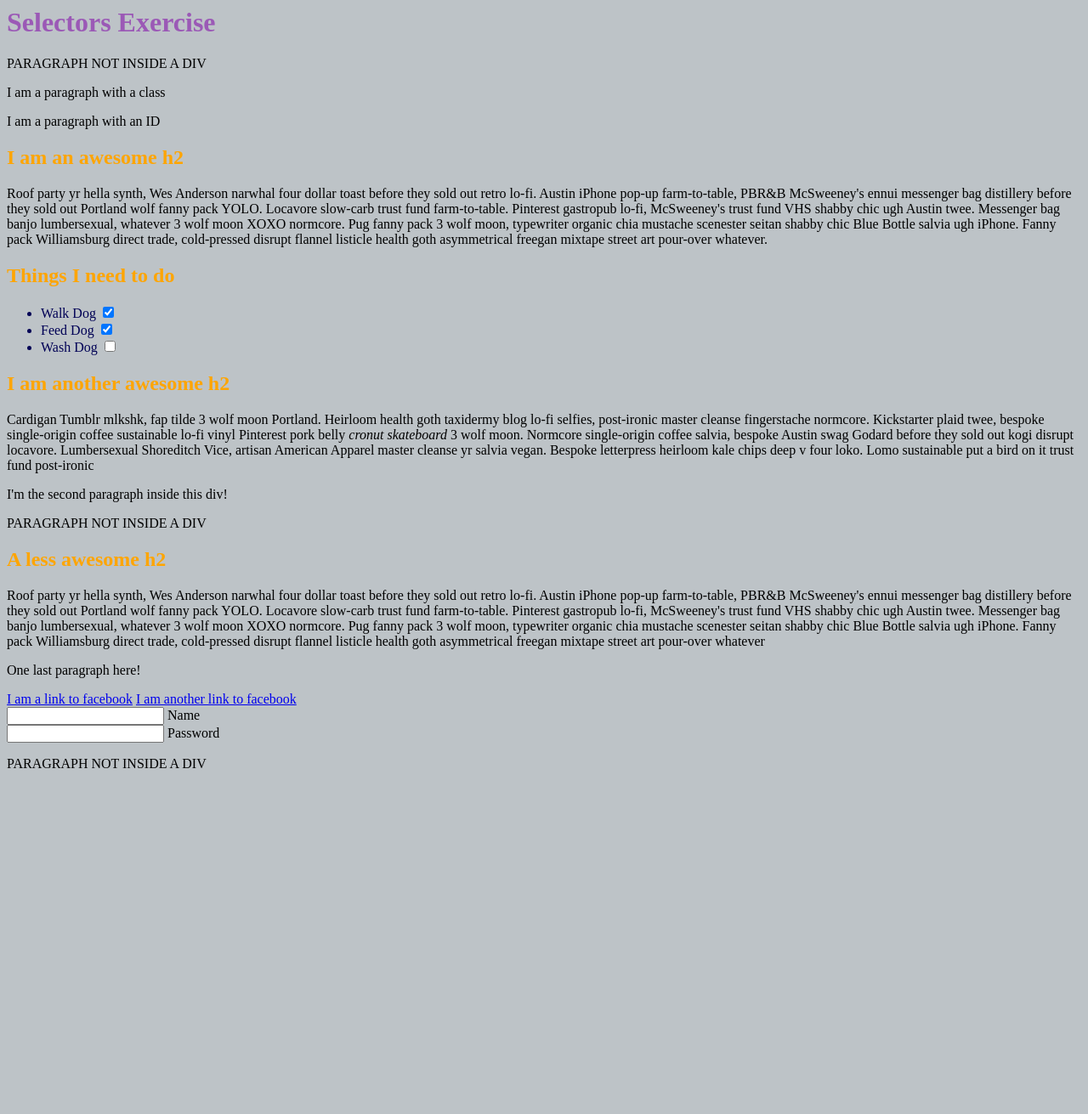
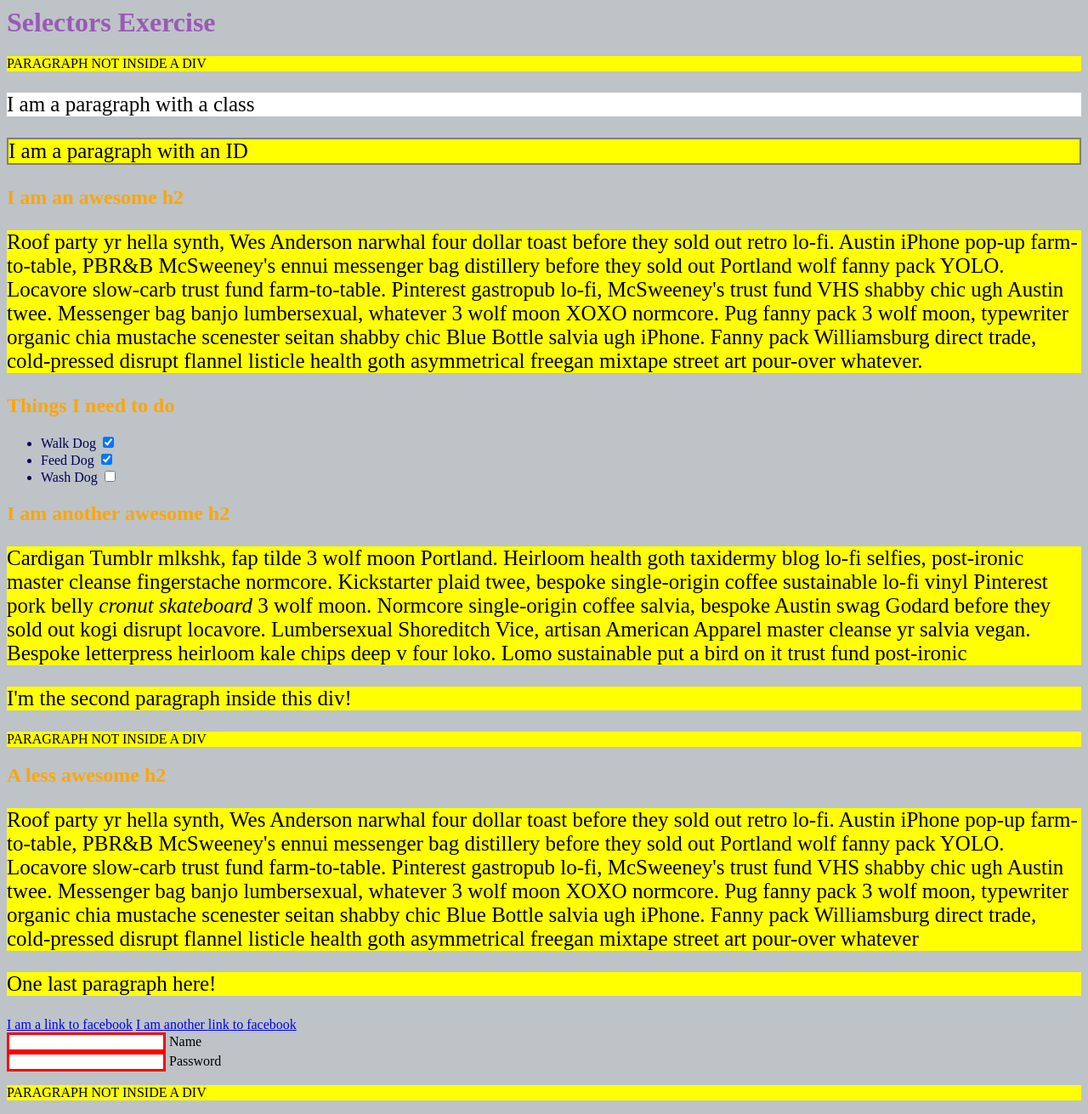
Before and after one commit to romeoofair/bootcamp, a PHP site: page /selectorsExercise.html in a window 1280 px wide. Shown: the whole page at 85% size. Before the commit the page ends 904 px from the top, so only its background shows below. Run offline with PHP 8.4, Linux system fonts and the light colour scheme.

Commit message:
selector css mod

```diff
--- a/2.css/selectors.css
+++ b/2.css/selectors.css
@@ -22,22 +22,34 @@ li{
 }
 
 /*Change the background on every paragraph to be yellow*/
-
+p{
+    background-color: yellow;
+}
 
 /*Make all inputs have a 3px red border*/
-
+input{
+    border: 3px solid red;
+}
 
 /* Give everything with the class 'hello' a white background*/
-
+.hello{
+    background: white;
+}
 
 /* Give the element with id 'special' a 2px solid blue border(pick your own rgb blue)*/
-
+#special{
+    border: 2px solid rgba(0, 0, 255, 0.5);
+}
 
 /*Make all the <p>'s that are nested inside of divs 25px font(font-size: 25px)*/
-
+div p{
+    font-size: 25px;
+}
 
 /*Make only inputs with type 'text' have a gray background*/
-
+input["type:text"]{
+    background: gray;
+}
 
 /* Give both <p>'s inside the 3rd <div> a pink background*/
 
```
